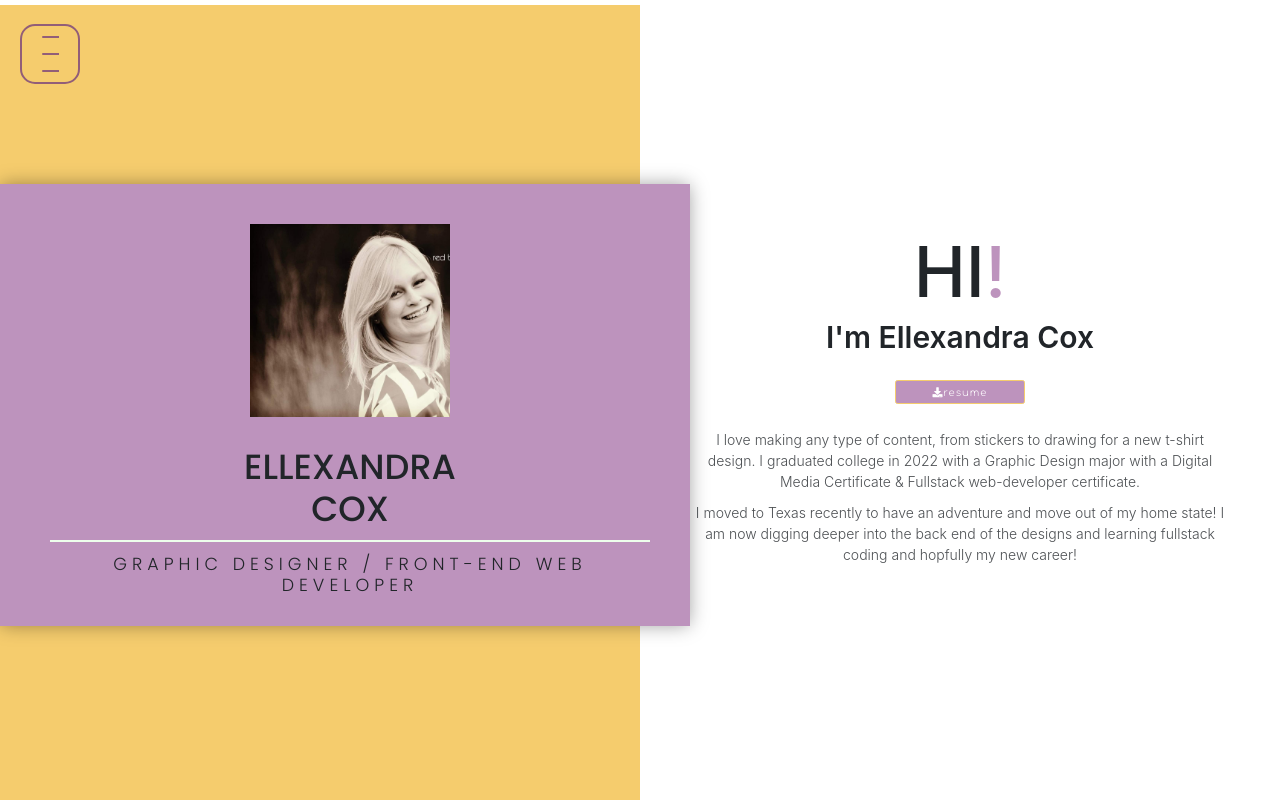
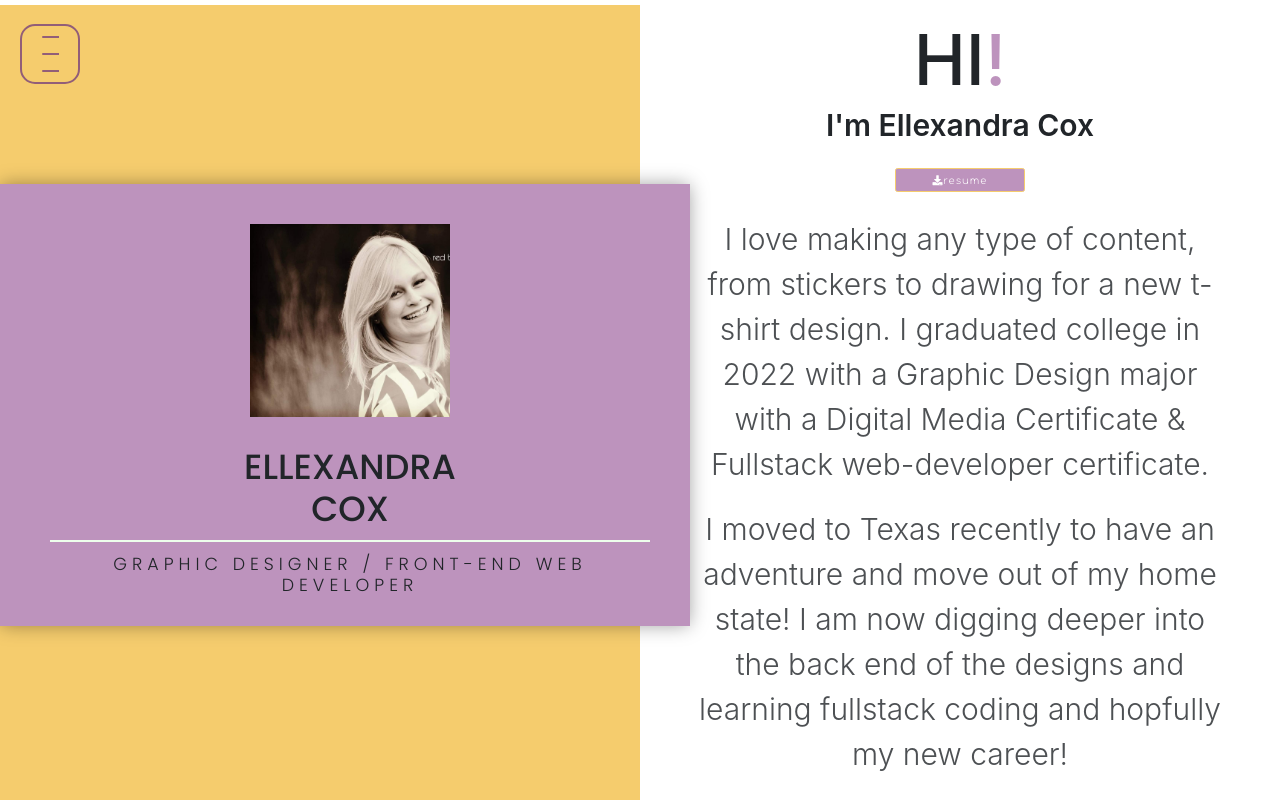
Before and after one commit to chickengong/Portfolio, a plain HTML site: page index.html in a window 1280 px wide. Drawn offline with nearby package versions, Linux system fonts and the light colour scheme.

Commit message:
Update style.css

```diff
--- a/style.css
+++ b/style.css
@@ -430,9 +430,6 @@ body{
     font-weight: 600;
     font-size: 3rem;
 }
-.about-right p {
-  font-size: 14px;
-}
 
 .about-btns{
     display: flex;
@@ -471,9 +468,9 @@ body{
     border-color: #dd2d4a;
     color: #fff;
 }
-.about-para {
+.about-para p {
     font-weight: 300;
-    font-size: 1.2em;
+    font-size: 3rem;
     padding: 0.5rem;
     opacity: 0.8;
 }
```
